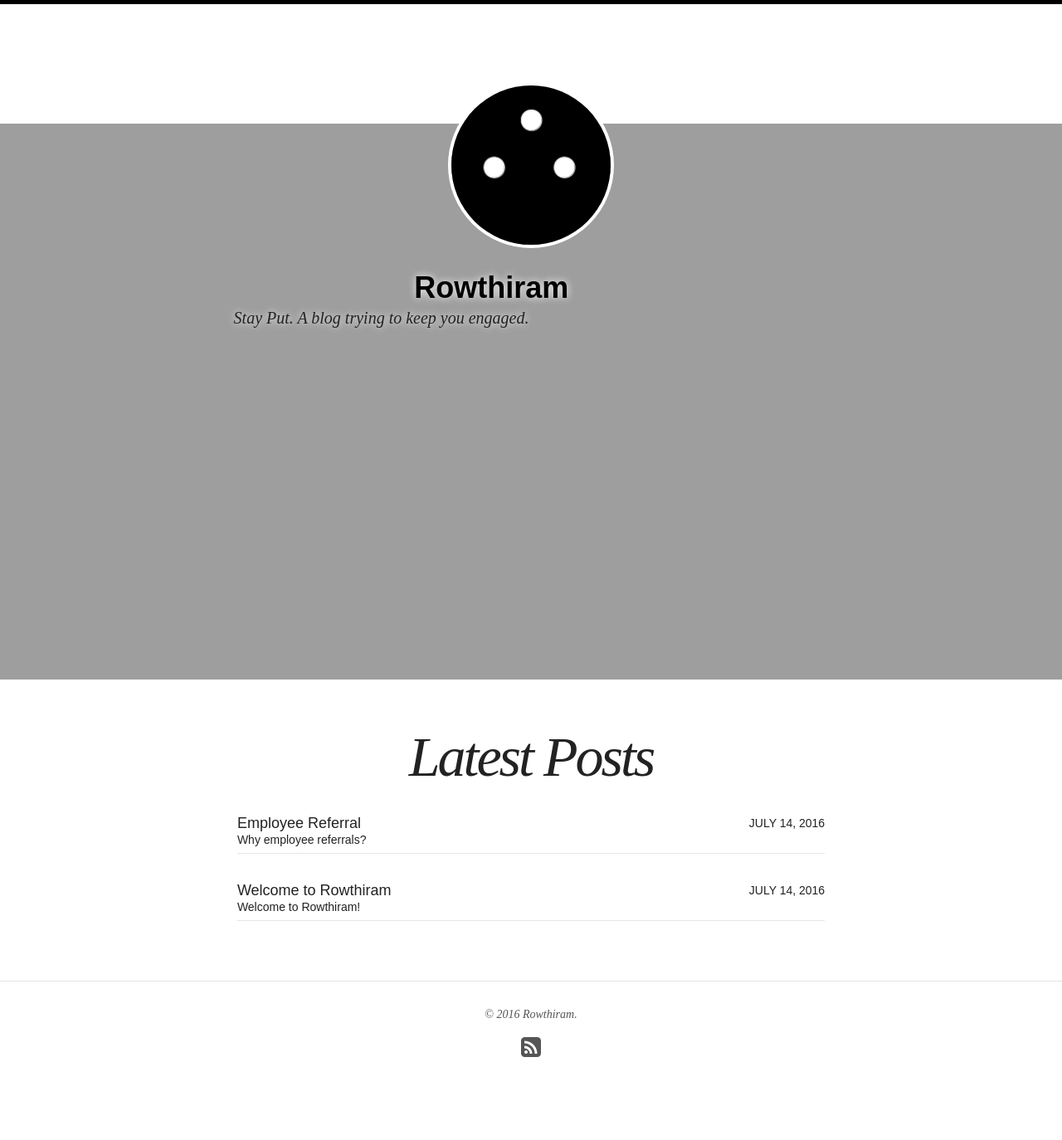
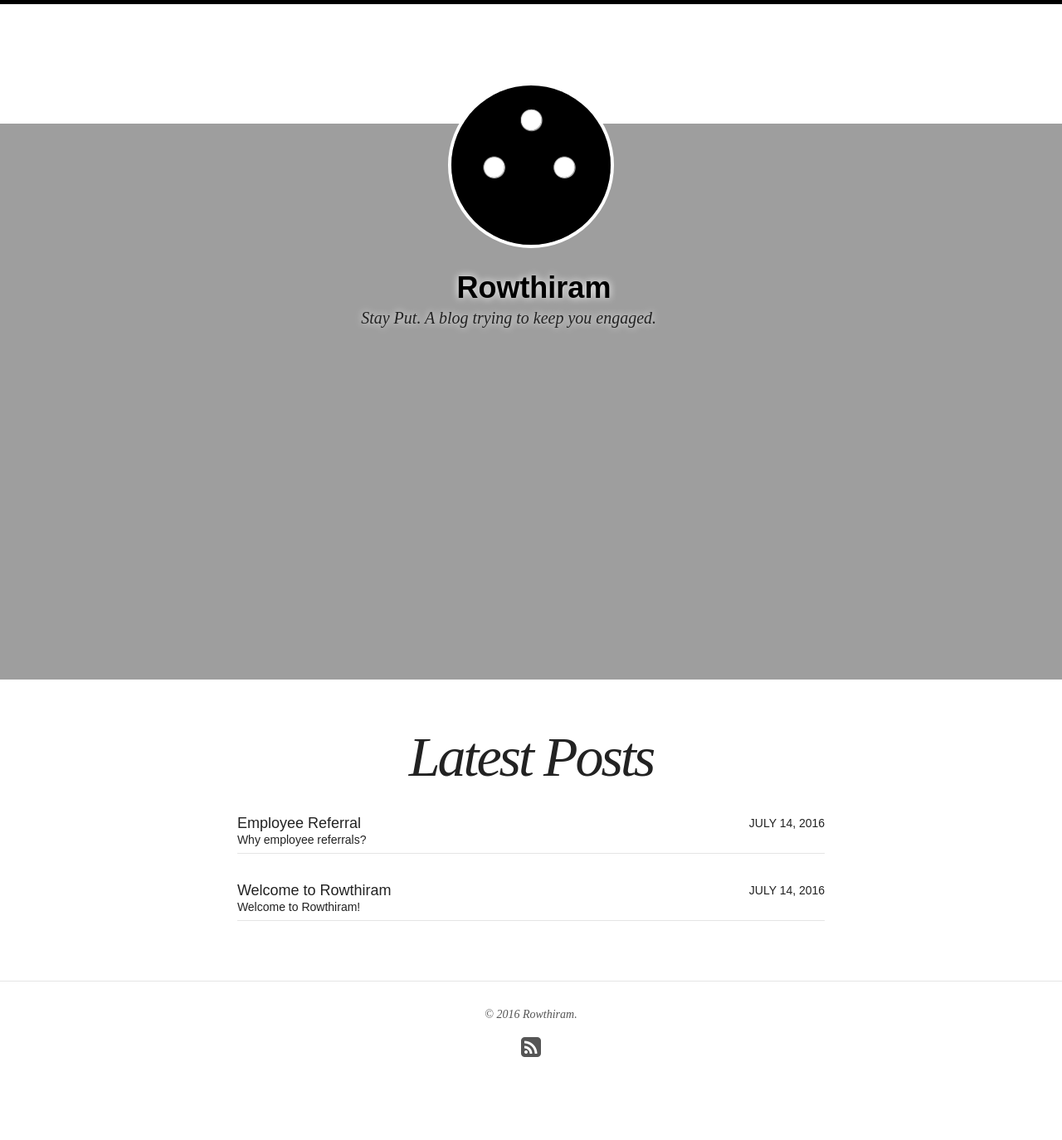
Before and after one commit to PritiKumr/pritikumr.github.io, a Jekyll site: the page built from index.html, in a window 1280 px wide. Shown: the whole page at 83% size. Built offline with Jekyll 4.4.1, drawn with Linux system fonts in a browser that asks for light colours; nearby versions of some CDN libraries.

Commit message:
Media fix

```diff
--- a/_sass/_page.scss
+++ b/_sass/_page.scss
@@ -43,13 +43,13 @@
 	.yoyo_h2{margin-left: 18%;text-shadow: 0 0 10px #FFFFFF;}
 }
 @media (min-width:641px) {
-	.yoyo{margin-left: 39%;text-shadow: 0 0 10px #FFFFFF;}
-	.yoyo_h2{margin-left: 22%;text-shadow: 0 0 10px #FFFFFF;}
+	.yoyo{margin-left: 43%;text-shadow: 0 0 10px #FFFFFF;}
+	.yoyo_h2{margin-left: 34%;text-shadow: 0 0 10px #FFFFFF;}
 
 }
 @media (min-width:1281px) {
-	.yoyo{margin-left: 44%;text-shadow: 0 0 10px #FFFFFF;}
-	.yoyo_h2{margin-left: 37%;text-shadow: 0 0 10px #FFFFFF;}
+	.yoyo{margin-left: 50%;text-shadow: 0 0 10px #FFFFFF;}
+	.yoyo_h2{margin-left: 43%;text-shadow: 0 0 10px #FFFFFF;}
 
 }
 
```
Also changed, not shown: 2 other files.
